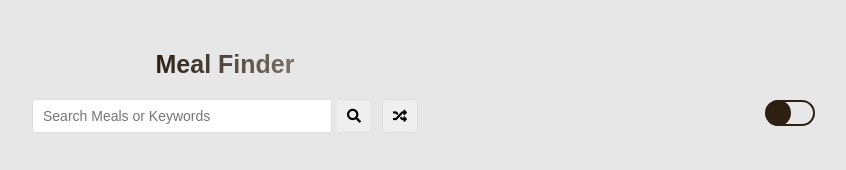
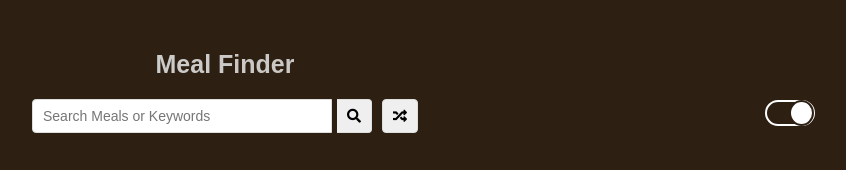
Before and after one commit to GillyRabutTsurwa/meal-finder-app, a website: page index.html in a window 1280 px wide. Both pictures are taken after a click on the element 1205 px from the left and 113 px from the top of the page. Shown: the whole page, without its empty margins (415-1261 px from the left). Drawn offline with Linux system fonts and the light colour scheme; some packages are replaced by stand-ins of ours; a script that the page names is missing.

Commit message:
added dark mode to my project. appartently the css was already there. i added detailed comments to the css and implemented the functionality in the javascript

```diff
--- a/js/script.js
+++ b/js/script.js
@@ -1,11 +1,14 @@
 const myDOM = (function () {
   const elements = {
-    search: document.getElementById("search"),
-    submit: document.getElementById("submit"),
-    random: document.getElementById("random"),
-    mealsEl: document.getElementById("meals"),
-    resultHeading: document.getElementById("result-heading"),
-    single_mealEl: document.getElementById("single-meal"),
+    search: document.querySelector("#search"),
+    submit: document.querySelector("#submit"),
+    random: document.querySelector("#random"),
+    mealsEl: document.querySelector("#meals"),
+    resultHeading: document.querySelector("#result-heading"),
+    single_mealEl: document.querySelector("#single-meal"),
+    //NEW:
+    toggler: document.querySelector("#toggle"),
+    body: document.querySelector("body"),
   };
   return elements;
 })();
@@ -107,14 +110,12 @@ const getRandomMeal = async () => {
   }
 };
 
-//NEW: fetching meal by id
 const getMealByID = async (mealID) => {
   const response = await fetch(`https://www.themealdb.com/api/json/v1/1/lookup.php?i=${mealID}`);
   const data = await response.json();
   console.log(data);
   console.log(typeof data);
 
-  // NOTE: just like with the random meal data, data.meals is an array with one object containing all our info.
   const meal = data.meals[0];
   console.log(data.meals);
   console.log(meal);
@@ -123,31 +124,29 @@ const getMealByID = async (mealID) => {
 myDOM.submit.addEventListener("submit", searchMeal);
 myDOM.random.addEventListener("click", getRandomMeal);
 
-// NEW: event listener of fetching meal by ID. It's a bit convoluted
-//NOTE: Reminder mealsEl element is the container holding all the meals
 myDOM.mealsEl.addEventListener("click", (e) => {
-  const mealInfoPath = e.path; //NEW: an ARRAY with the path from the target element, all the way up to the Window
-  console.log(mealInfoPath); // logging for the lols
+  const mealInfoPath = e.path;
+  console.log(mealInfoPath);
 
-  // NOTE: we are looping through that path array
   const mealInfo = mealInfoPath.find((currentElement) => {
-    // if the current element being looped through contains a class, any class
     if (currentElement.classList) {
-      // then give us the element that has the class "meal-info"
       return currentElement.classList.contains("meal-info");
-    }
-    // otherwise, return false
-    else {
+    } else {
       return false;
     }
   });
   console.log(mealInfo);
-  // and theeeen
-  // if mealInfo did not give us undefined, that is, if we did have an element with the meal-info class
   if (mealInfo) {
-    // we are targeting the value of the attribute data-mealid. we created this in the markup for making a meal card (look @ line 18)
     const mealID = mealInfo.getAttribute("data-mealid");
     console.log(mealID);
     getMealByID(mealID);
   }
 });
+
+//NEW: event listener for dark mode.
+// not using an arrow function because I want to access this element object using this
+myDOM.toggler.addEventListener("click", function () {
+  console.dir(this);
+  this.classList.toggle("active");
+  myDOM.body.classList.toggle("dark");
+});
--- a/styles.scss
+++ b/styles.scss
@@ -17,20 +17,32 @@ body {
   -webkit-transition: background-color 0.5s ease;
   transition: background-color 0.5s ease;
 
+  // NOTE: code definitions when dark mode is enabled
+  // changing the background to a dark brown
+  // changing the universal text colour from dark brown to white
+  // we are basically switching the colour settings
   &.dark {
     background-color: #2d2013;
     color: #fff;
 
+    // changing the border of the image cards from dark brown to white, to make a dark contrast with the dark background
+    & .meals .meal img {
+      border: 4px solid #fff;
+    }
+
+    // doing the same thing to the image for a single, particular meal
     & .single-meal img {
       border: 4px solid #fff;
     }
 
-    & .meals .meal img {
-      border: 4px solid #fff;
+    & .title {
+      background-image: -webkit-gradient(linear, left top, right top, from(rgb(204, 204, 204)), to(rgba(255, 255, 255, 0.75)));
+      background-image: linear-gradient(to right, rgb(204, 204, 204), rgba(255, 255, 255, 0.75));
     }
   }
 }
 
+//NOTE: making our toggler
 .toggle {
   position: absolute;
   top: 5rem;
@@ -41,6 +53,9 @@ body {
   border-radius: 2rem;
   cursor: pointer;
 
+  // NOTE: making the circle inside our toggler. it is actually very easy:
+  // we simply make a pseudo element that is a circle and position it exactly where we want it inside our toggle container.
+  // since a pseudoelement is a child of the element from which it's created, we can give it an absolute positioning and define "relative" for the parent.
   &::before {
     content: "";
     position: absolute;
@@ -54,15 +69,18 @@ body {
     border-radius: 50%;
     background-color: #2d2013;
 
+    // transition for when we switch to and fro the active class
     -webkit-transition: all 0.5s ease;
 
     transition: all 0.5s ease;
   }
 }
 
+// NOTE: this is the class (specific only to the element with the toggle class) that will be activated (no pun intended) when we click on this toggle element (this is done via the javascript). when this element gets the active class, we're changing the border to white to contrast the dark background
 .toggle.active {
   border: 2px solid #fff;
 
+  // and we are moving the circle inside it from the left to the right of the toggle container, we changing the background color also to make it look nice.
   &::before {
     left: 2.2rem;
     background-color: #fff;
```
Also changed, not shown: css/styles.min.css.
